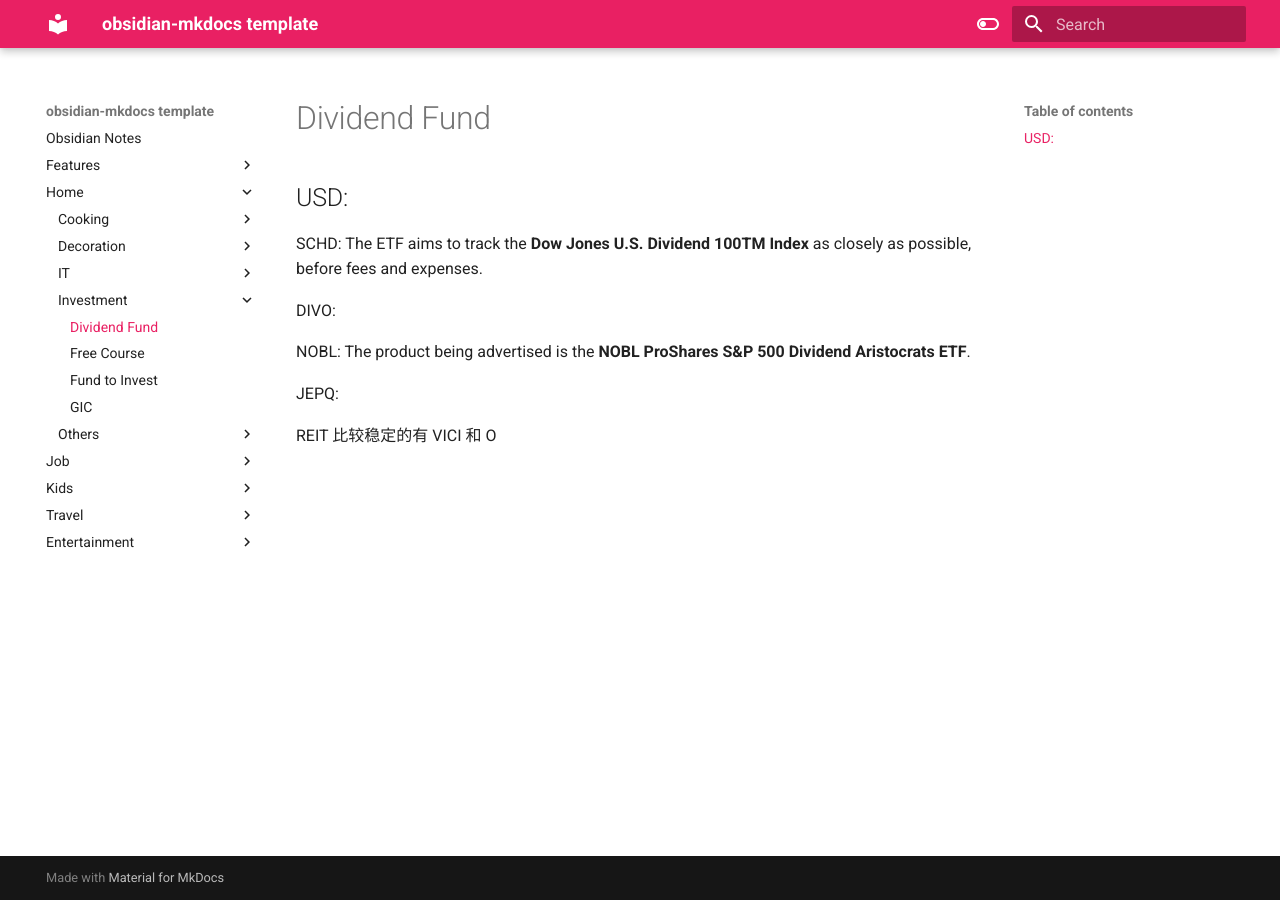
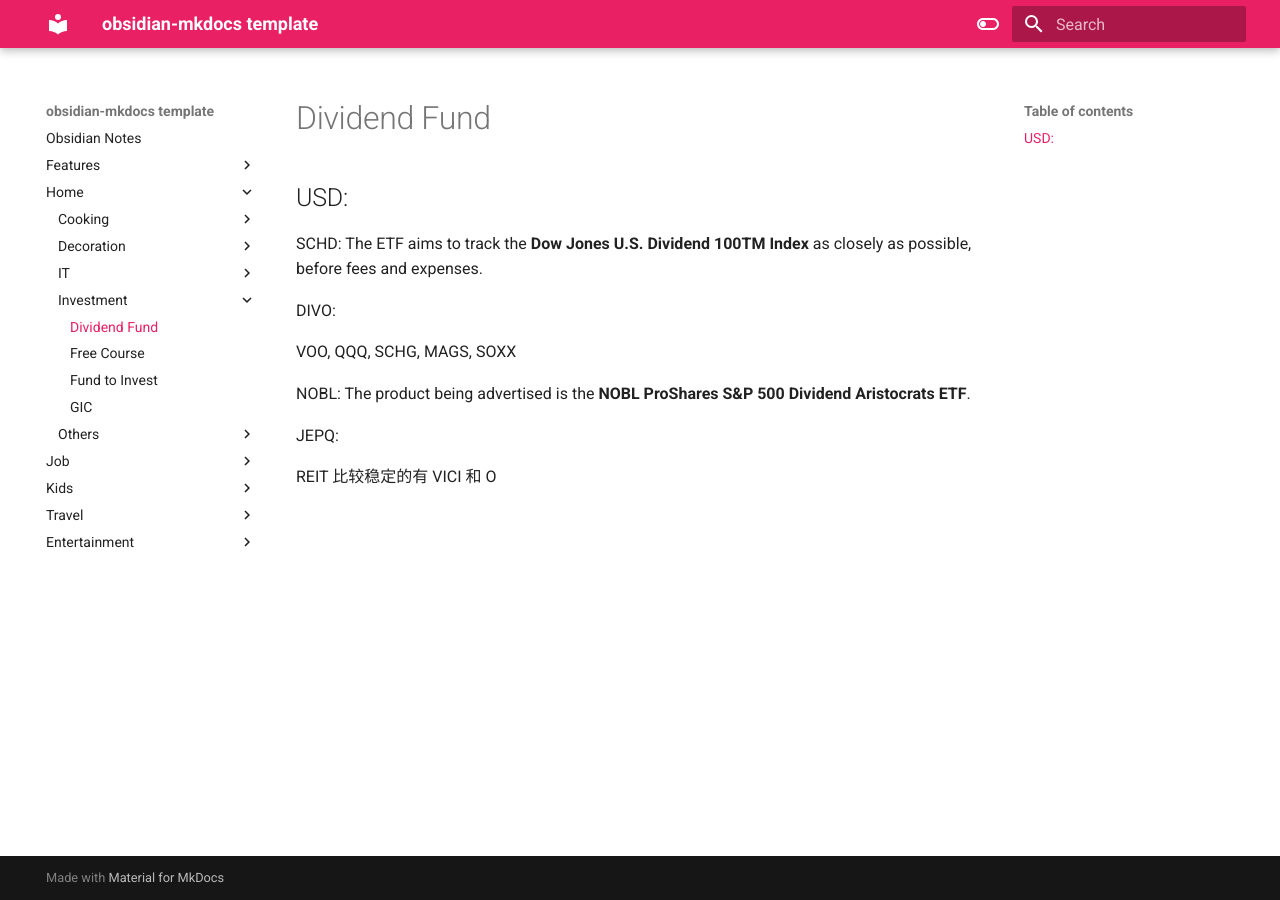
Before and after one commit to macsymgit/obsidian, an MkDocs documentation site: the page built from docs/Home/Investment/Dividend Fund.md, in a window 1280 px wide. Built offline with MkDocs 1.6.1 and Material for MkDocs 9.7.7, drawn with Linux system fonts in a browser that asks for light colours.

Commit message:
vault backup: 2025-02-10 20:36:15

```diff
--- a/docs/Home/Investment/Dividend Fund.md
+++ b/docs/Home/Investment/Dividend Fund.md
@@ -2,6 +2,8 @@
 SCHD:  The ETF aims to track the **Dow Jones U.S. Dividend 100TM Index** as closely as possible, before fees and expenses.
 
 DIVO:
+
+VOO, QQQ, SCHG, MAGS, SOXX
 
 
 NOBL:   The product being advertised is the **NOBL ProShares S&P 500 Dividend Aristocrats ETF**.
```
